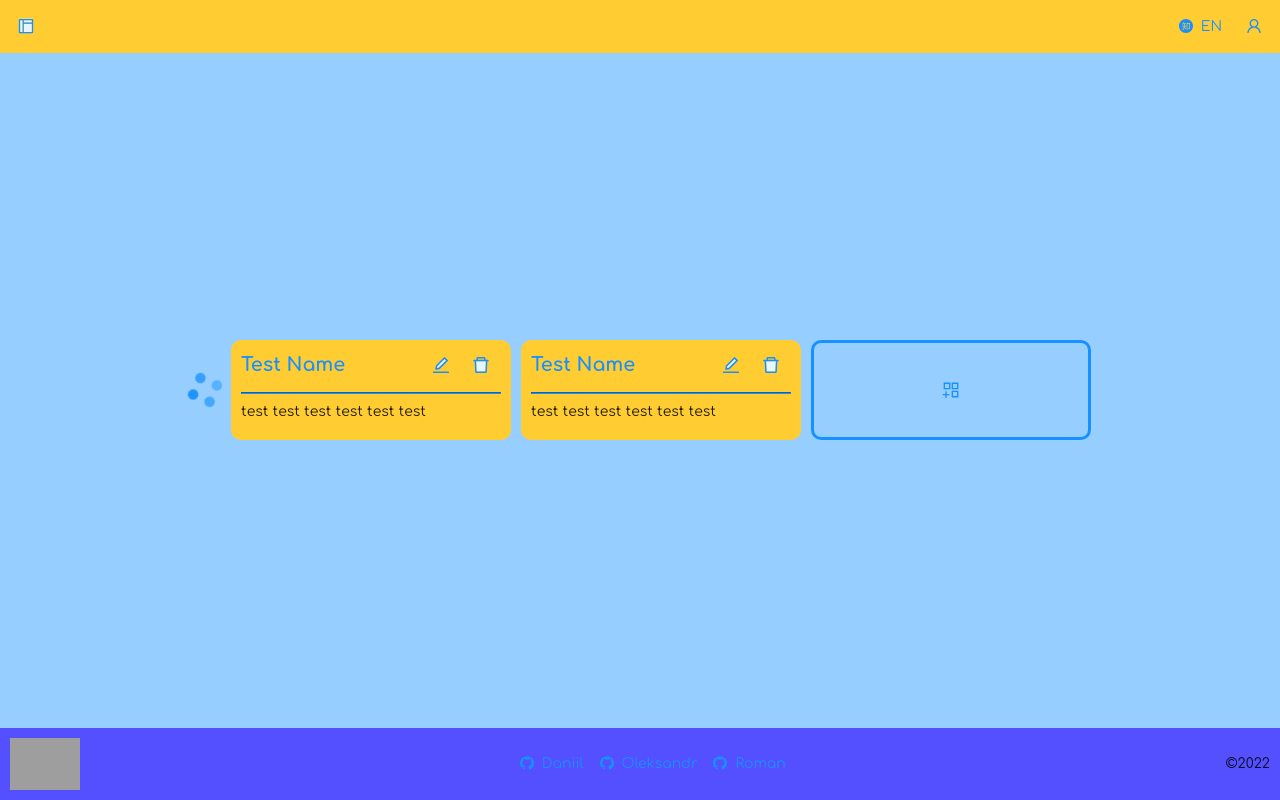
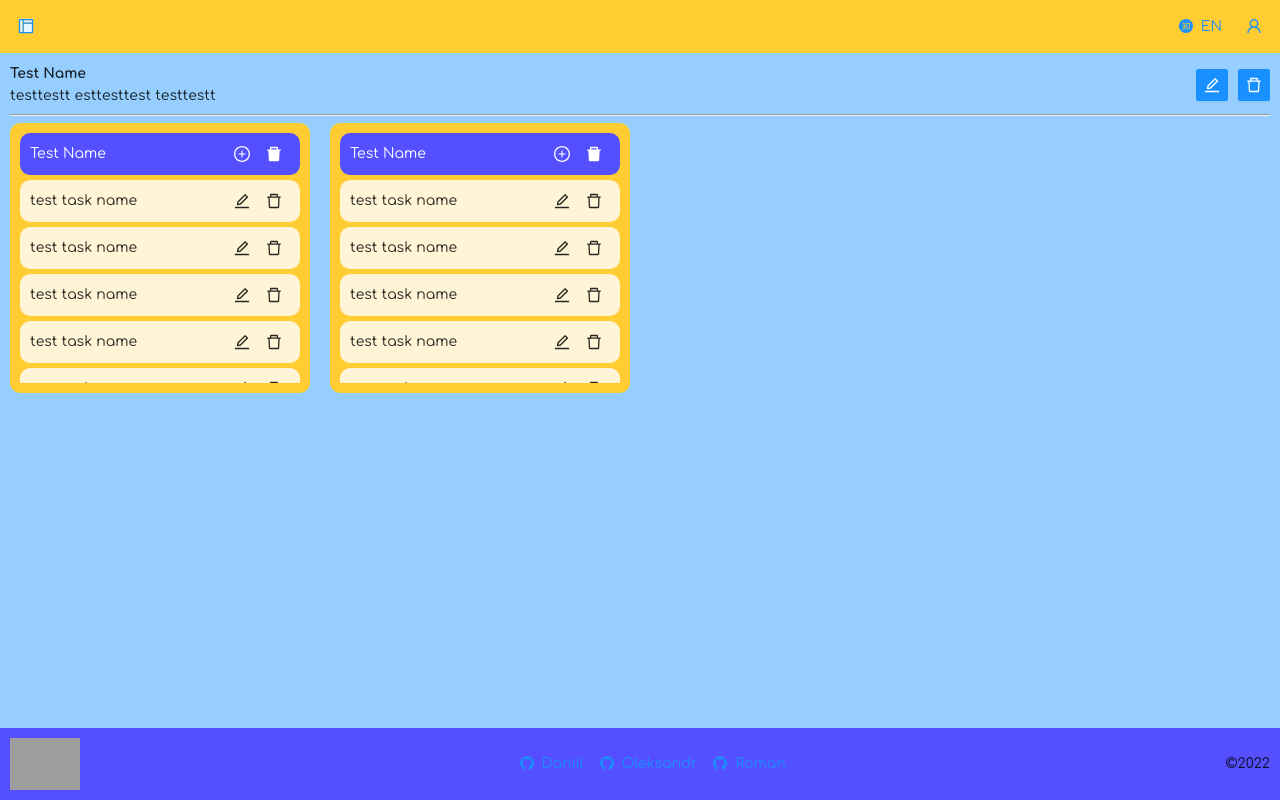
Before and after one commit to rdaniliuk/project-management-app, a React (Create React App) app: page /board in a window 1280 px wide. Built offline with nearby package versions, Linux system fonts and the light colour scheme; grey boxes are pictures that could not be loaded.

Commit message:
feat: add board route

```diff
--- /dev/null
+++ b/src/components/Board/Board.module.css
@@ -0,0 +1,34 @@
+.board {
+  height: calc(100vh - 155px);
+}
+
+.header {
+  display: flex;
+  justify-content: space-between;
+  gap: 10px;
+}
+
+.name {
+  font-weight: 800;
+}
+
+.description {
+  max-height: 45px;
+  overflow: auto;
+}
+
+.buttons {
+  display: flex;
+  align-items: center;
+  justify-content: center;
+  gap: 10px;
+  flex-wrap: wrap;
+}
+
+.list {
+  display: flex;
+  align-items: center;
+  flex-wrap: nowrap;
+  gap: 20px;
+  overflow: auto;
+}
--- /dev/null
+++ b/src/components/Board/Board.tsx
@@ -0,0 +1,48 @@
+import React from 'react';
+import classes from './Board.module.css';
+import { Button } from 'antd';
+import { DeleteOutlined, EditOutlined } from '@ant-design/icons';
+import TaskListTemplate from 'components/TaskListTemplate/TaskListTemplate';
+import CreateBoard from 'components/modals/CreateBoard';
+import DeleteModal from 'components/modals/DeleteModal';
+import Info from 'components/modals/Info';
+
+const Board = () => {
+  const boardTestData = {
+    name: 'Test Name',
+    description: 'testtestt esttesttest testtestt ',
+  };
+  return (
+    <div className={classes.board}>
+      <div className={classes.header}>
+        <div className={classes.info}>
+          <div className={classes.name}>{boardTestData.name}</div>
+          <div className={classes.description}>{boardTestData.description}</div>
+        </div>
+        <div className={classes.buttons}>
+          <div className={classes.edit}>
+            <Button
+              icon={<EditOutlined />}
+              type={'primary'}
+              onClick={() => console.log('edit board callback')}
+            />
+          </div>
+          <div className={classes.delete}>
+            <Button
+              icon={<DeleteOutlined />}
+              type={'primary'}
+              onClick={() => console.log('delete board callback')}
+            />
+          </div>
+        </div>
+      </div>
+      <hr />
+      <div className={classes.list}>
+        <TaskListTemplate />
+        <TaskListTemplate />
+      </div>
+    </div>
+  );
+};
+
+export default Board;
--- a/src/components/Main/Main.module.css
+++ b/src/components/Main/Main.module.css
@@ -1,5 +1,5 @@
 .main {
-  display: flex;
+  /* display: flex; */
   justify-content: center;
   align-items: center;
   flex-wrap: wrap;
--- a/src/components/Main/Main.tsx
+++ b/src/components/Main/Main.tsx
@@ -3,6 +3,7 @@ import classes from './Main.module.css';
 import CreateBoardTemplate from 'components/CreateBoardTemplate/CreateBoardTemplate';
 import BoardTemplate from 'components/BoadrTemplate/BoardTemplate';
 import Loader from 'components/Loader/Loader';
+import Board from 'components/Board/Board';
 
 const Main = () => {
   const boardTestData = {
@@ -11,10 +12,11 @@ const Main = () => {
   };
   return (
     <div className={classes.main}>
-      <Loader />
+      {/* <Loader />
       <BoardTemplate {...boardTestData} />
       <BoardTemplate {...boardTestData} />
-      <CreateBoardTemplate />
+      <CreateBoardTemplate /> */}
+      <Board />
     </div>
   );
 };
--- a/src/components/Screen/Screen.module.css
+++ b/src/components/Screen/Screen.module.css
@@ -1,7 +1,4 @@
 .Screen {
-  display: flex;
-  align-items: center;
-  justify-content: center;
   flex-grow: 1;
   background-color: #96CFFF;
   padding: 10px;
--- /dev/null
+++ b/src/components/TaskListTemplate/TaskListTemplate.module.css
@@ -0,0 +1,33 @@
+
+.list {
+  background-color: #ffcd32;
+  max-height: 270px;
+  min-width: 300px;
+  border-radius: 10px;
+  padding: 10px;
+  overflow: auto;
+  display: flex;
+  flex-direction: column;
+  gap: 5px;
+}
+
+.header {
+  display: flex;
+  justify-content: space-between;
+  align-items: center;
+  background-color: #5450FF;
+  border-radius: 10px;
+  padding: 5px 10px;
+  color: #fff;
+}
+
+.list__delete {
+  display: flex;
+}
+
+.tasks {
+  overflow: auto;
+  display: flex;
+  flex-direction: column;
+  gap: 5px
+}
--- /dev/null
+++ b/src/components/TaskListTemplate/TaskListTemplate.tsx
@@ -0,0 +1,94 @@
+import React, { useState } from 'react';
+import classes from './TaskListTemplate.module.css';
+import { Button } from 'antd';
+import {
+  CheckCircleOutlined,
+  CloseCircleOutlined,
+  DeleteFilled,
+  PlusCircleOutlined,
+} from '@ant-design/icons';
+import { Input } from 'antd';
+import Task from 'components/TaskTemplate/Task';
+import CreateBoard from 'components/modals/CreateBoard';
+
+const TaskListTemplate = () => {
+  const boardTestData = {
+    name: 'Test Name',
+    description: 'testtest',
+  };
+
+  const [renameListStatus, setRenameListStatus] = useState(false);
+  const [listName, setListName] = useState(boardTestData.name);
+  const [listNameBeforChange, setListNameBeforChange] = useState(listName);
+  return (
+    <div className={classes.list}>
+      <div className={classes.header}>
+        {!renameListStatus ? (
+          <>
+            <div
+              className={classes.list__name}
+              onClick={() => {
+                setRenameListStatus(true);
+              }}
+            >
+              <span>{listName}</span>
+            </div>
+            <div className={classes.list__delete}>
+              <Button
+                icon={<PlusCircleOutlined style={{ color: '#fff' }} />}
+                onClick={() => console.log('add task callback')}
+                type={'link'}
+              />
+              <Button
+                icon={<DeleteFilled style={{ color: '#fff' }} />}
+                type={'link'}
+                onClick={() => console.log('delete list callback')}
+              />
+            </div>
+          </>
+        ) : (
+          <>
+            <div className={classes.list__name}>
+              <Input
+                value={listName}
+                maxLength={25}
+                onChange={(e) => {
+                  setListName(e.target.value);
+                }}
+              />
+            </div>
+            <div className={classes.list__delete}>
+              <Button
+                icon={<CheckCircleOutlined style={{ color: '#fff' }} />}
+                type={'link'}
+                onClick={() => {
+                  setRenameListStatus(false);
+                  setListNameBeforChange(listName);
+                }}
+              />
+              <Button
+                icon={<CloseCircleOutlined style={{ color: '#fff' }} />}
+                type={'link'}
+                onClick={() => {
+                  setListName(listNameBeforChange);
+                  setRenameListStatus(false);
+                }}
+              />
+            </div>
+          </>
+        )}
+      </div>
+      <div className={classes.tasks}>
+        <Task />
+        <Task />
+        <Task />
+        <Task />
+        <Task />
+        <Task />
+        <Task />
+      </div>
+    </div>
+  );
+};
+
+export default TaskListTemplate;
--- /dev/null
+++ b/src/components/TaskTemplate/Task.module.css
@@ -0,0 +1,12 @@
+.task {
+  background-color: hsla(0, 0%, 100%, 0.8);
+  border-radius: 10px;
+  display: flex;
+  justify-content: space-between;
+  align-items: center;
+  padding: 5px 10px;
+}
+
+.buttons {
+  display: flex;
+}
--- /dev/null
+++ b/src/components/TaskTemplate/Task.tsx
@@ -0,0 +1,36 @@
+import React from 'react';
+import classes from './Task.module.css';
+import { Button } from 'antd';
+import { DeleteOutlined, EditOutlined } from '@ant-design/icons';
+
+const Task = () => {
+  const testTaskData = {
+    name: 'test task name',
+    description: 'test description okoko okokok okok',
+  };
+  return (
+    <div className={classes.task}>
+      <div onClick={() => console.log('task info callback')}>
+        <span>{testTaskData.name}</span>
+      </div>
+      <div className={classes.buttons}>
+        <div className={classes.edit}>
+          <Button
+            icon={<EditOutlined />}
+            type={'text'}
+            onClick={() => console.log('edit task callback')}
+          />
+        </div>
+        <div className={classes.delete}>
+          <Button
+            icon={<DeleteOutlined />}
+            type={'text'}
+            onClick={() => console.log('delete task callback')}
+          />
+        </div>
+      </div>
+    </div>
+  );
+};
+
+export default Task;
--- a/src/components/modals/DeleteModal/DeleteModal.tsx
+++ b/src/components/modals/DeleteModal.tsx
@@ -1,14 +1,15 @@
 import React from 'react';
 import 'antd/dist/antd.css';
-import { ExclamationCircleOutlined } from '@ant-design/icons';
+import { ExclamationCircleFilled, ExclamationCircleOutlined } from '@ant-design/icons';
 import { Modal } from 'antd';
 
 const DeleteModal = () => {
   Modal.confirm({
     title: 'Confirm',
-    icon: <ExclamationCircleOutlined />,
+    icon: <ExclamationCircleFilled />,
     content: 'Are you sure?',
     okText: 'Yes',
+    okType: 'danger',
     cancelText: 'No',
     onOk: () => console.log('ok'),
     onCancel: () => console.log('no'),
--- /dev/null
+++ b/src/components/modals/Info.tsx
@@ -0,0 +1,17 @@
+import { Modal } from 'antd';
+
+interface iInfoModal {
+  name: string;
+  description: string;
+}
+
+const Info = (task: iInfoModal) => {
+  Modal.info({
+    title: task.name,
+    content: task.description,
+    okText: 'Ok',
+    onOk: () => console.log('ok'),
+  });
+};
+
+export default Info;
```
Also changed, not shown: src/components/modals/CreateBoard.tsx (renamed from src/components/modals/CreateModal/CreateBoard/CreateBoard.tsx, +12 -12 lines).
